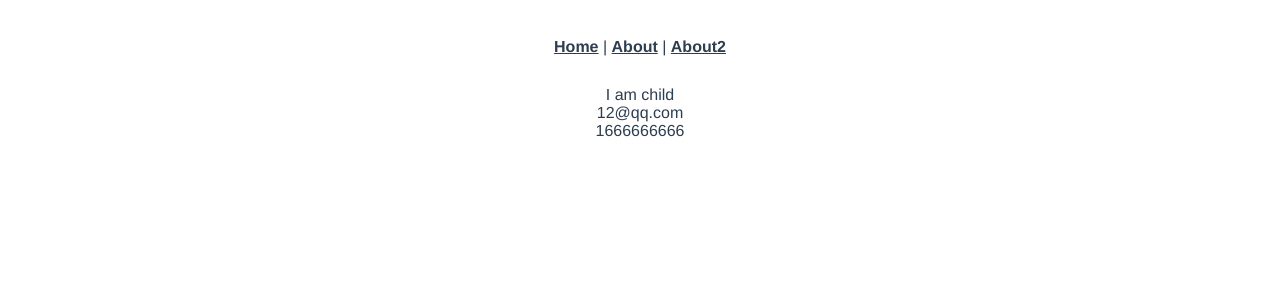
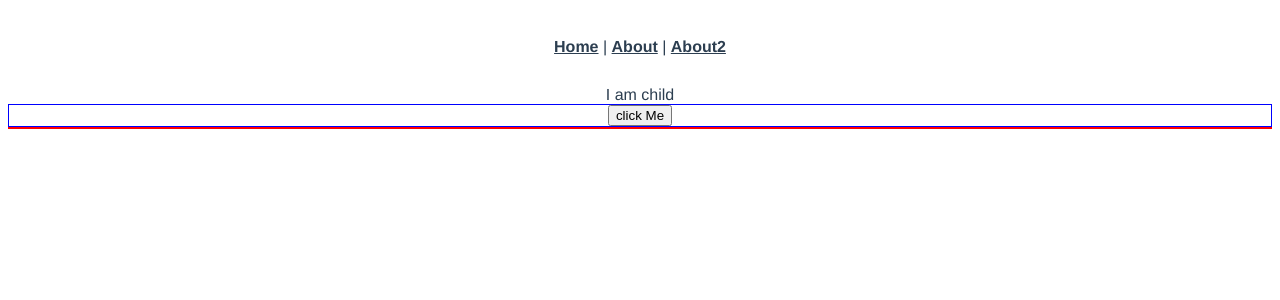
Before and after one commit to qw572386/vue-learning, a Vue app: page /named_view in a window 1280 px wide. Shown: the top 300 px of the page. Built offline with nearby package versions, Linux system fonts and the light colour scheme.

Commit message:
状态管理-bus

```diff
--- /dev/null
+++ b/src/components/AInput.vue
@@ -0,0 +1,20 @@
+<template>
+  <input type="text" @input="handleInput" :value="value">
+</template>
+<script>
+export default {
+  name: 'AInput',
+  props: {
+    value: {
+      type: [String, Number],
+      default: ''
+    }
+  },
+  methods: {
+    handleInput (event) {
+      const value = event.target.value
+      this.$emit('input', value)
+    }
+  }
+}
+</script>
--- /dev/null
+++ b/src/components/AShow.vue
@@ -0,0 +1,15 @@
+<template>
+  <div>
+    <p>AShow: {{ content }}</p>
+  </div>
+</template>
+<script>
+export default {
+  props: {
+    content: {
+      type: [String, Number],
+      default: ''
+    }
+  }
+}
+</script>
--- /dev/null
+++ b/src/lib/bus.js
@@ -0,0 +1,3 @@
+import Vue from 'vue'
+const Bus = new Vue()
+export default Bus
--- a/src/main.js
+++ b/src/main.js
@@ -2,8 +2,10 @@ import Vue from 'vue'
 import App from './App.vue'
 import router from './router'
 import store from './store'
+import Bus from './lib/bus'
 
 Vue.config.productionTip = false
+Vue.prototype.$bus = Bus
 
 new Vue({
   router,
--- a/src/router/router.js
+++ b/src/router/router.js
@@ -74,6 +74,11 @@ export default [
     redirect: to => '/'
   },
   {
+    path: '/store',
+    component: () => import('@/views/store.vue')
+
+  },
+  {
     path: '*',
     component: () => import('@/views/404.vue')
   }
--- a/src/views/email.vue
+++ b/src/views/email.vue
@@ -1,9 +1,23 @@
 <template>
-  <div>12@qq.com</div>
+  <div class="email">
+    <button @click="handleClick">click Me</button>
+  </div>
 </template>
 
 <script>
 export default {
-
+  methods: {
+    handleClick () {
+      this.$bus.$emit('on-click', 'hello')
+    }
+  },
+  mounted () {
+    console.log(this.$bus)
+  }
 }
 </script>
+<style>
+.email{
+  border: 1px solid blue
+}
+</style>
--- /dev/null
+++ b/src/views/store.vue
@@ -0,0 +1,28 @@
+<template>
+  <div>
+    <a-input @input="handleInput" />
+    <p>{{ inputValue }}</p>
+    <a-show :content="inputValue" />
+  </div>
+</template>
+<script>
+import AInput from '_c/AInput.vue'
+import AShow from '_c/AShow.vue'
+export default {
+  name: 'store',
+  data () {
+    return {
+      inputValue: ''
+    }
+  },
+  components: {
+    AInput,
+    AShow
+  },
+  methods: {
+    handleInput (val) {
+      this.inputValue = val
+    }
+  }
+}
+</script>
--- a/src/views/tel.vue
+++ b/src/views/tel.vue
@@ -1,9 +1,25 @@
 <template>
-  <div>1666666666</div>
+  <div class="tel">
+    {{ message }}
+  </div>
 </template>
 
 <script>
 export default {
-
+  data () {
+    return {
+      message: ''
+    }
+  },
+  mounted () {
+    this.$bus.$on('on-click', msg => {
+      this.message = msg
+    })
+  }
 }
 </script>
+<style>
+.tel{
+  border: 1px solid red
+}
+</style>
```
